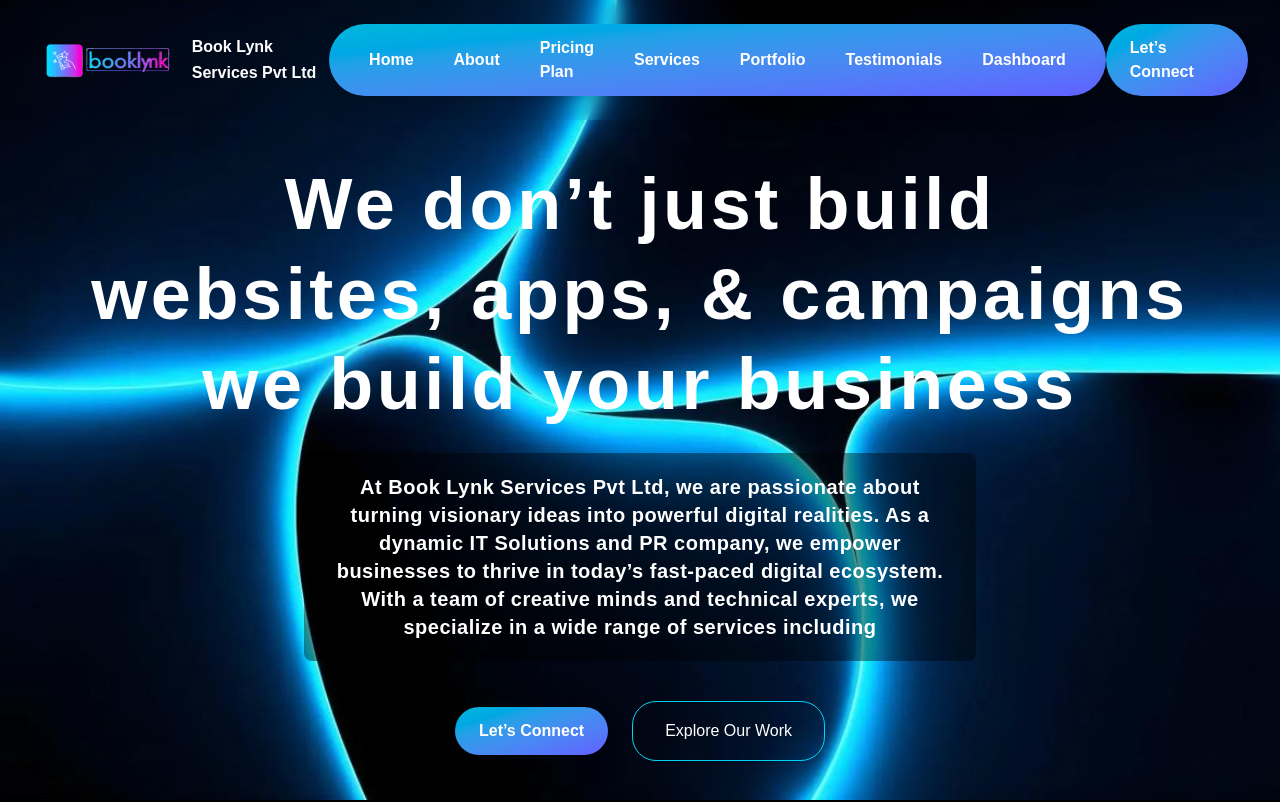
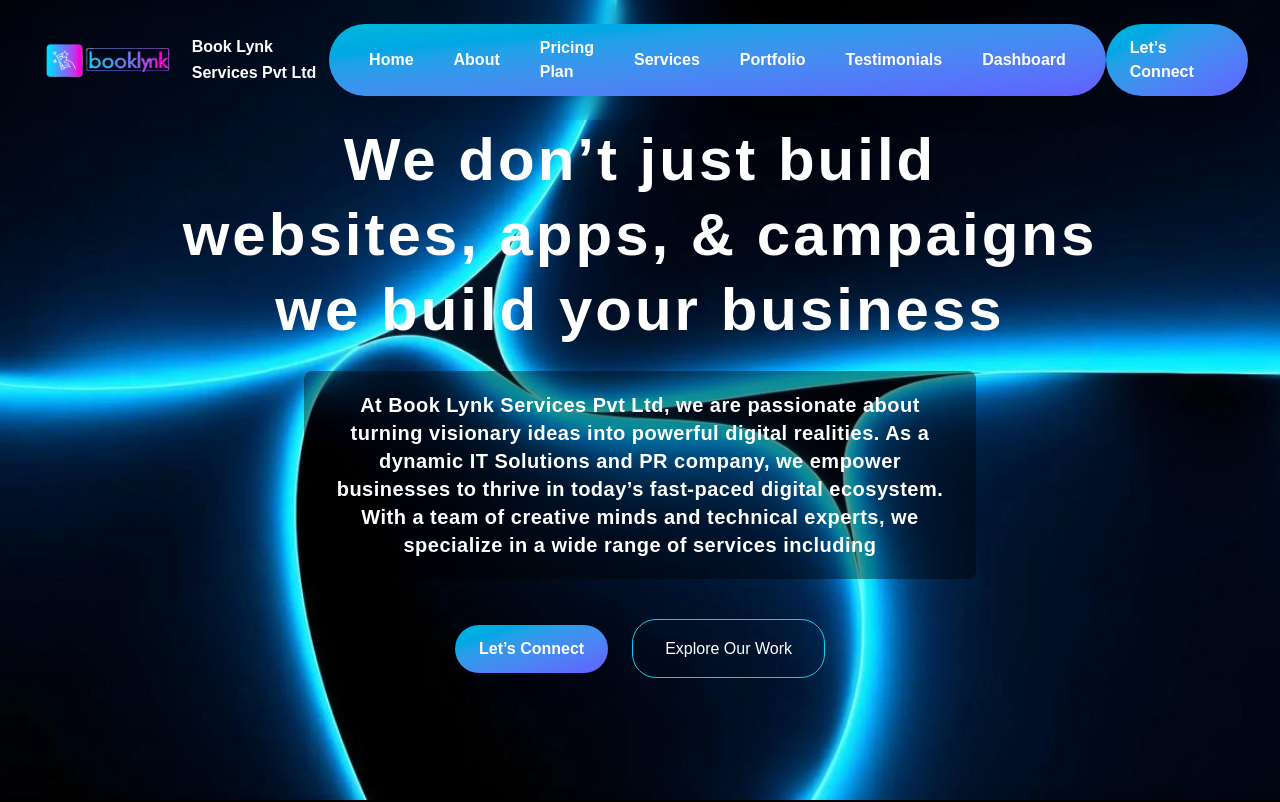
Before and after one commit to Yashveer273/booklynkservices, a React (Vite) app: page / in a window 1280 px wide. Shown: the top 802 px of the page. Built offline with nearby package versions, Linux system fonts and the light colour scheme.

Commit message:
version17

```diff
--- a/src/components/Hero.jsx
+++ b/src/components/Hero.jsx
@@ -14,8 +14,8 @@ const Hero = () => (
     />
 
     {/* Content */}
-    <div className="relative z-20 text-white mt-30">
-      <h1 className="text-4xl md:text-6xl lg:text-7xl font-bold leading-tight mb-6 tracking-wider">
+    <div className="relative z-20 text-white">
+      <h1 className="text-3xl md:text-3xl lg:text-6xl font-bold leading-tight mb-6 tracking-wider">
         We don’t just build<br /> websites, apps, & campaigns<br />
         we build your business
       </h1>
```
